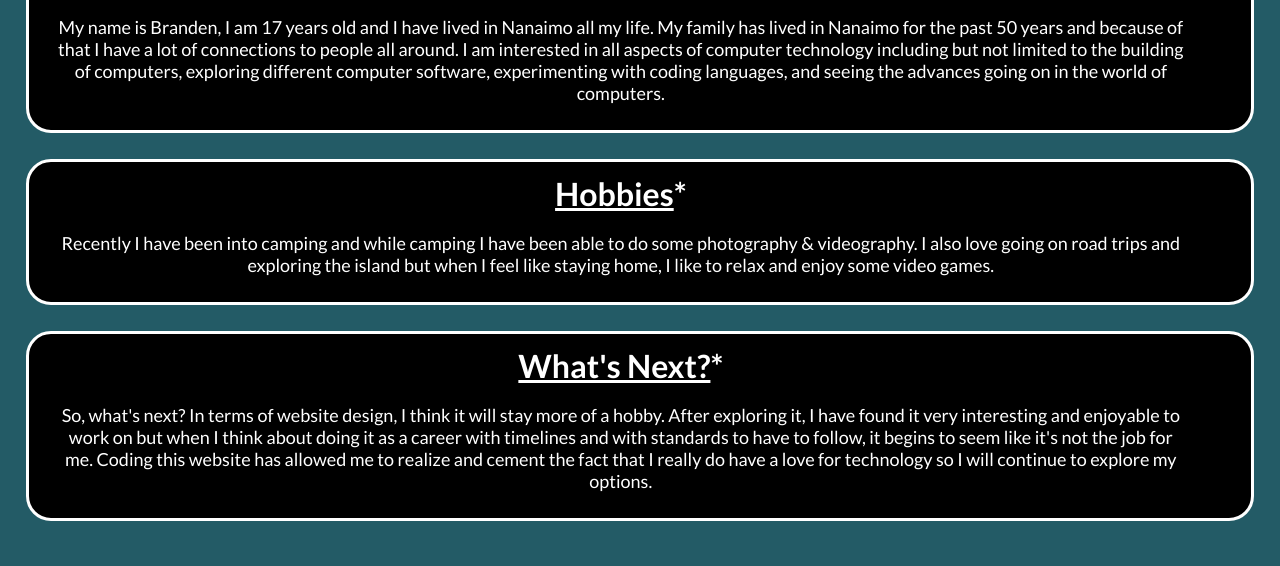
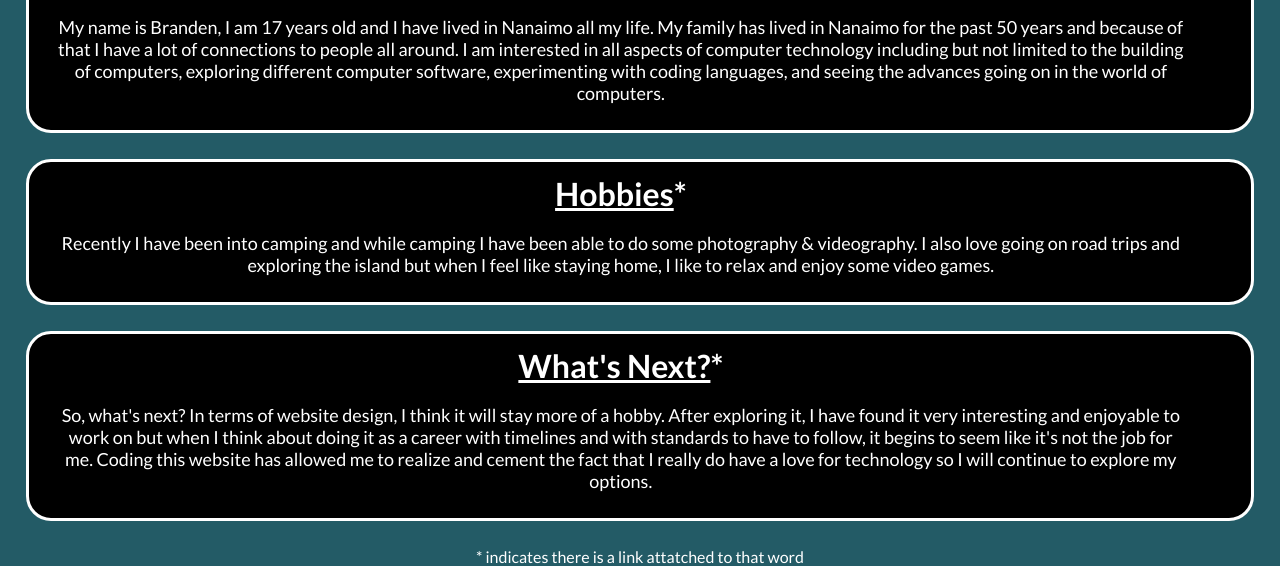
Before and after one commit to BuyDecoy/Schurman, a plain HTML site: page aboutme.html in a window 1280 px wide. Shown: the part 737-1303 px from the top of the page. Drawn offline with nearby package versions, Linux system fonts and the light colour scheme.

Commit message:
Added footer (QOL)

```diff
--- a/aboutme.css
+++ b/aboutme.css
@@ -147,3 +147,9 @@ header .header .scroll:hover{
     font-size: 18px;
     background-color: black;
 }
+
+footer{
+    margin-top: 20px;
+    text-align: center;
+    color: white;
+}
--- a/aboutme.html
+++ b/aboutme.html
@@ -34,7 +34,7 @@
         <div class="header">
             <h1>Branden Schurman</h1>
             <h3>"Wonder is the beginning of wisdom."</h3>
-            <a href="box" class="scroll"><i class='bx bxs-down-arrow'></i></a>
+            <a href="#box" class="scroll"><i class='bx bxs-down-arrow'></i></a>
 
         </div>
     </header>
@@ -55,5 +55,6 @@
             <br>
             <p>So, what's next? In terms of website design, I think it will stay more of a hobby. After exploring it, I have found it very interesting and enjoyable to work on but when I think about doing it as a career with timelines and with standards to have to follow, it begins to seem like it's not the job for me. Coding this website has allowed me to realize and cement the fact that I really do have a love for technology so I will continue to explore my options.</p>
         </div>
+        <footer>* indicates there is a link attatched to that word</footer>
 </body>
 </html>
--- a/building.css
+++ b/building.css
@@ -181,3 +181,9 @@
 .box a:hover{
     color: rgb(72, 139, 117)
 }
+
+footer{
+    margin-top: 20px;
+    text-align: center;
+    color: white;
+}
--- a/hobbies.css
+++ b/hobbies.css
@@ -74,3 +74,8 @@ footer{
     margin-top: 35%;
     margin-bottom: 1%;
 }
+
+footer{
+    text-align: center;
+    color: white;
+}
```
Also changed, not shown: building.html (+1 -0 lines), hobbies.html (+1 -1 lines).
